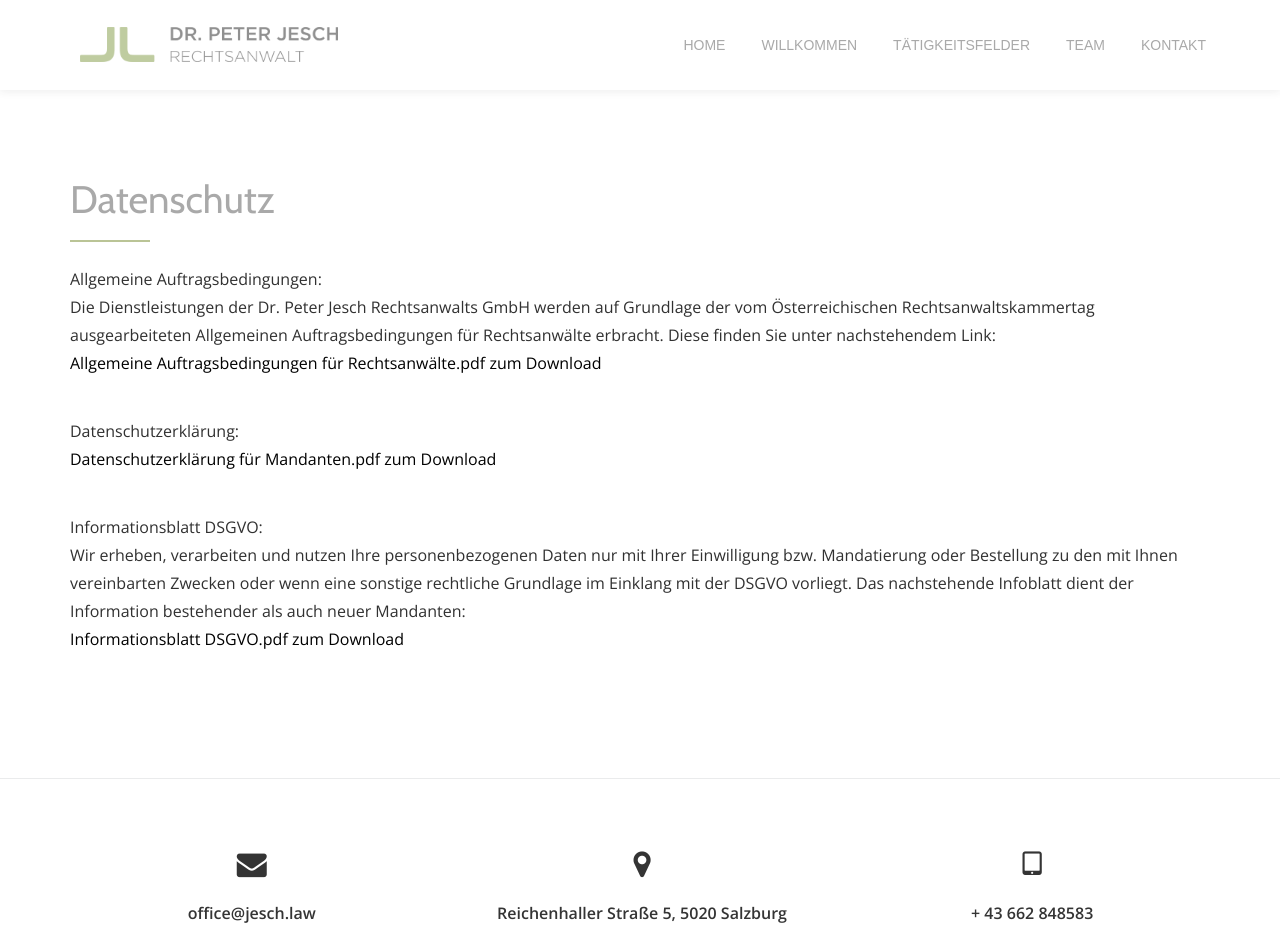
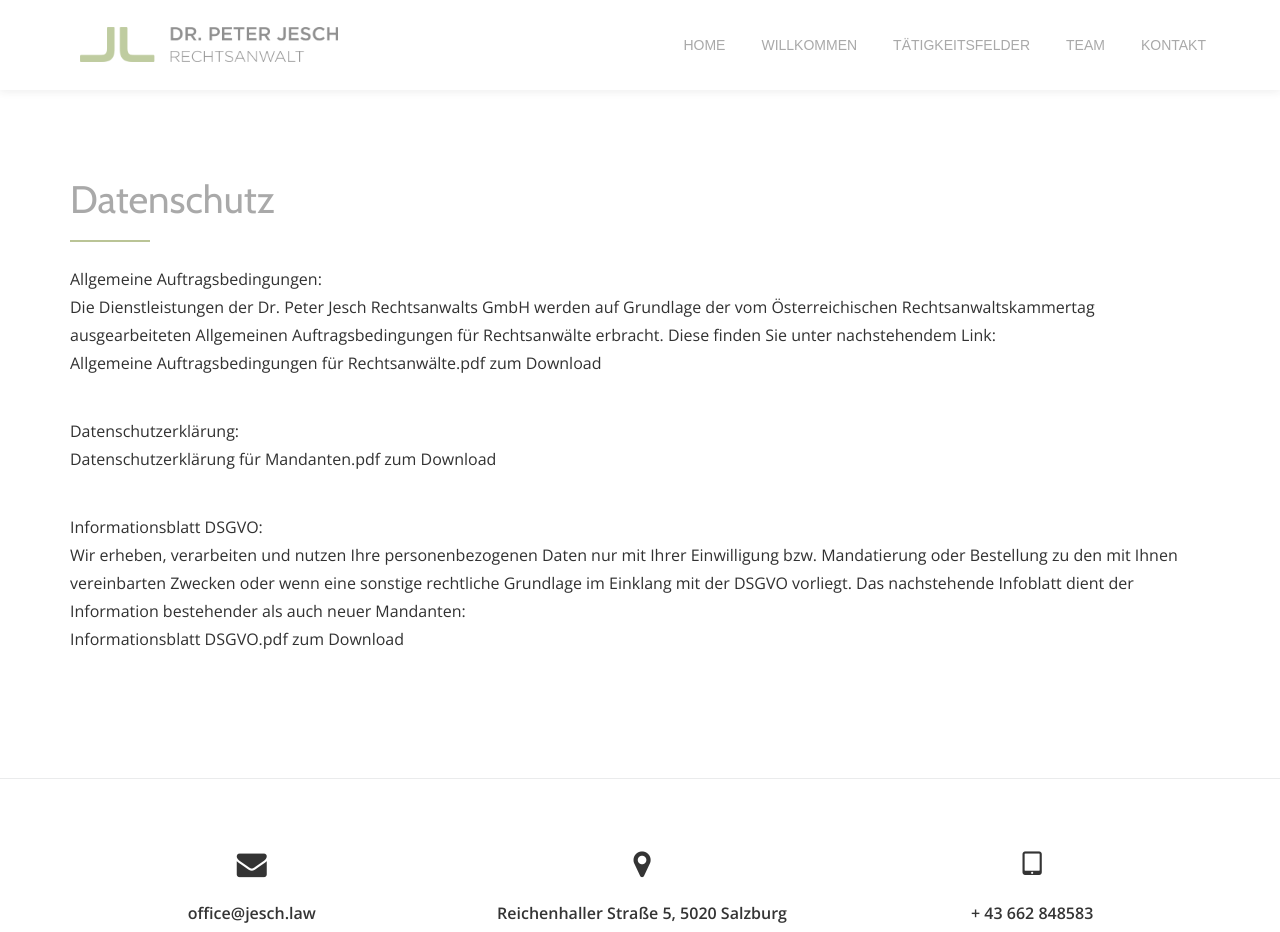
Before and after one commit to Funkmartin/Funkmartin.github.io, a Jekyll site: the page built from datenschutz/datenschutz.md, in a window 1280 px wide. Shown: the top 932 px of the page. Built offline with Jekyll 4.4.1, drawn with Linux system fonts in a browser that asks for light colours.

Commit message:
updated color scheme

```diff
--- a/_sass/_cognify.scss
+++ b/_sass/_cognify.scss
@@ -1,12 +1,13 @@
 $white: #fff;
 $logo-gray: #a9a9a9;
+$text-gray: #313131;
 $logo-green: #bac496;
 $black: #000;
 $logo-dark-blue: #232e40;
 $logo-light-blue: #00abc4;
 
 .single-service h3 {
-	color: $black;
+	color: $text-gray;
   margin-bottom: 15px;
   padding-top: 5px;
 }
@@ -122,7 +123,7 @@
 }
 
 .colored-text {
-	color: $black;
+	color: $text-gray;
 }
 
 .service-icon.colored-text {
@@ -140,7 +141,7 @@
 }
 
 a {
-  color: $black;
+  color: $text-gray;
 }
 
 a:hover {
@@ -160,10 +161,10 @@
 
   .member-details-inner {
     padding-top: 15px;
-    color: $black;
+    color: $text-gray;
 
     & h5 {
-      color: $black;
+      color: $text-gray;
     }
   }
 
@@ -177,8 +178,11 @@
       line-height: 20px;
 
       a {
-        color: $black;
+        color: $text-gray;
       }
+			// a:hover {
+			//   color: $logo-gray;
+			// }
     }
   }
 }
```
